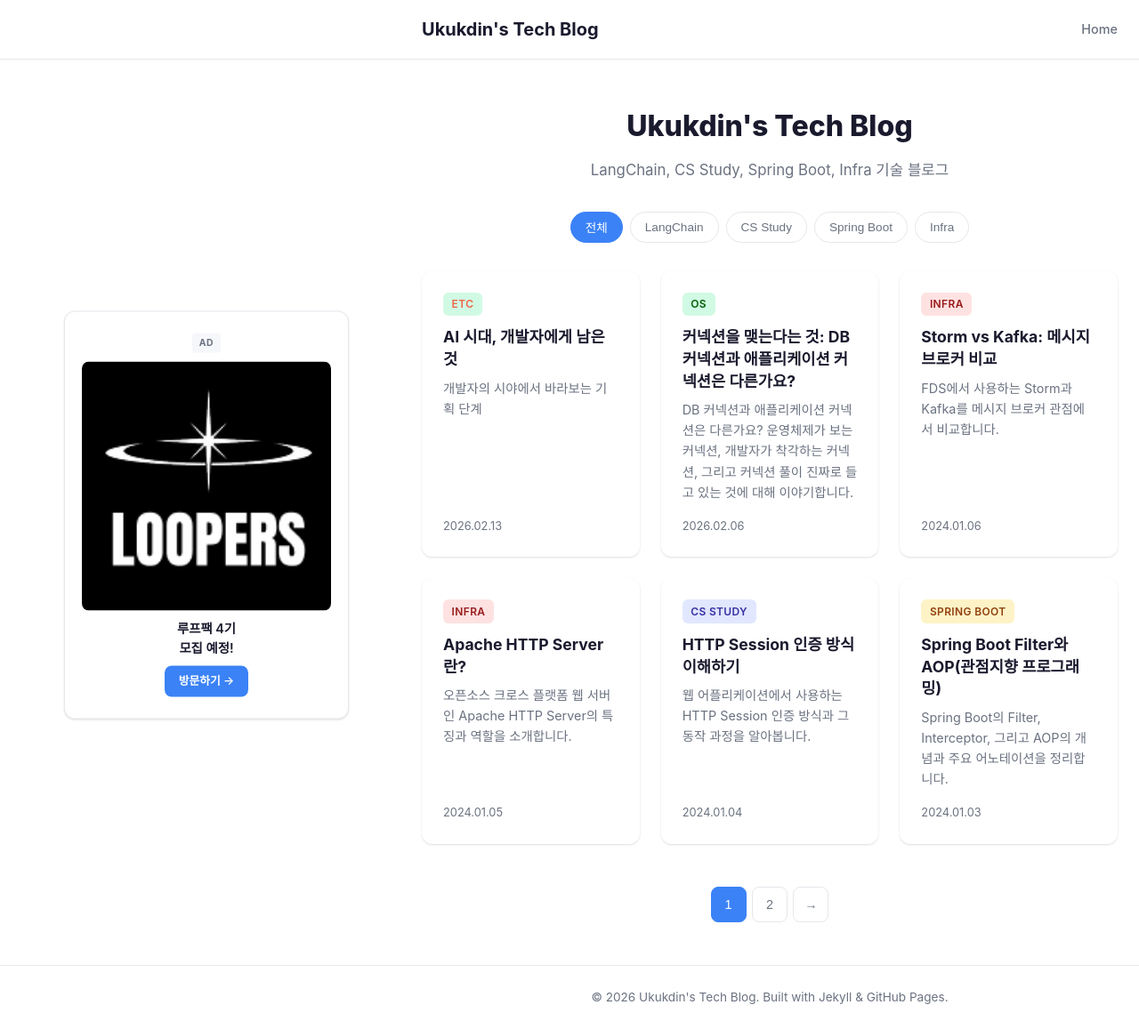
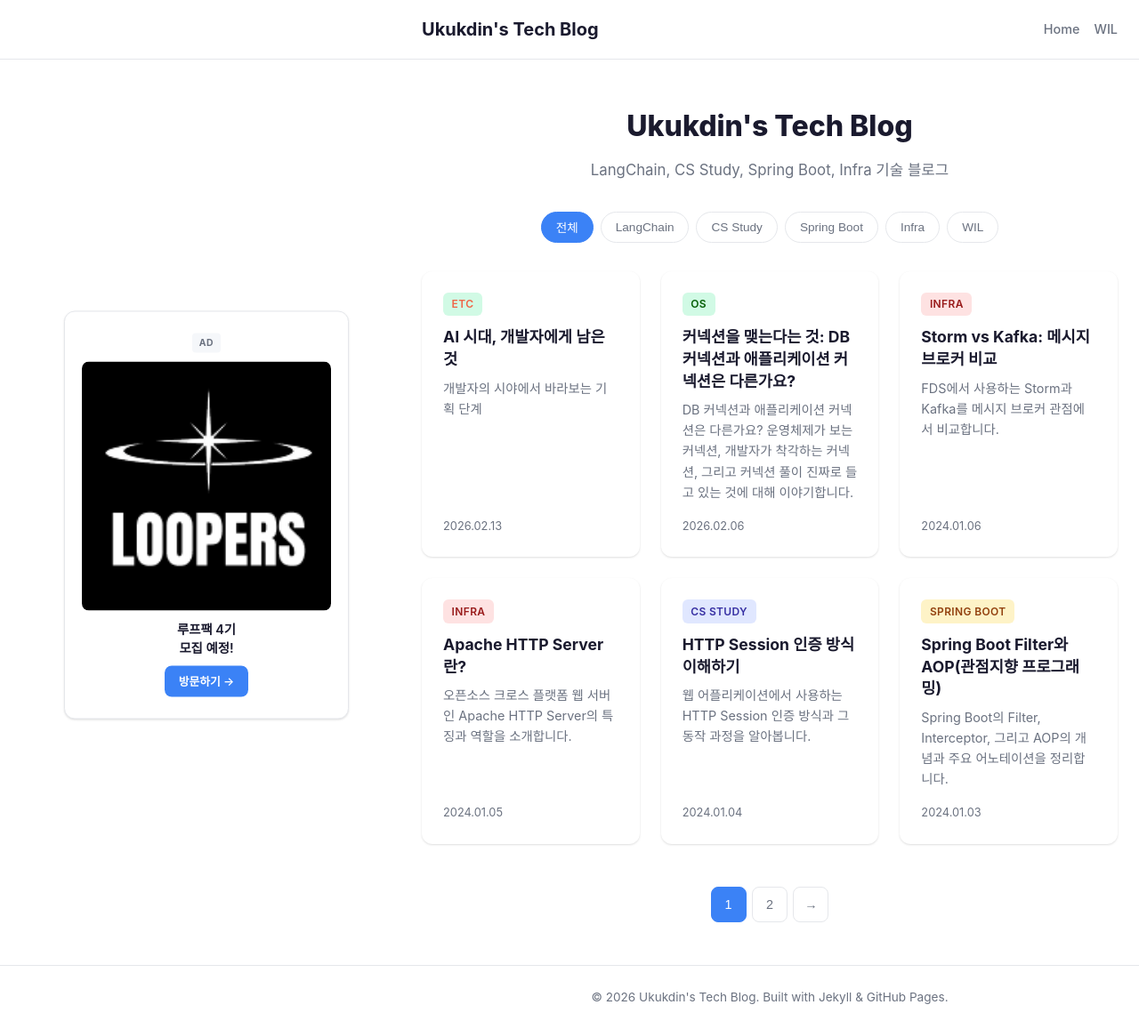
Before and after one commit to ukukdin/ukukdin.github.io, a Jekyll site: the page built from index.html, in a window 1280 px wide and 1157 px high. Shown: the whole window at 89% size. Built offline with Jekyll 4.4.1, drawn with Linux system fonts in a browser that asks for light colours.

```diff
--- a/_includes/header.html
+++ b/_includes/header.html
@@ -3,6 +3,7 @@
     <a href="{{ '/' | relative_url }}" class="site-header__logo">{{ site.title }}</a>
     <nav class="site-header__nav">
       <a href="{{ '/' | relative_url }}">Home</a>
+      <a href="{{ '/wil/' | relative_url }}">WIL</a>
     </nav>
   </div>
 </header>
--- a/assets/css/main.css
+++ b/assets/css/main.css
@@ -162,6 +162,11 @@
 
 .site-header__logo:hover {
   text-decoration: none;
+}
+
+.site-header__nav {
+  display: flex;
+  gap: 1rem;
 }
 
 .site-header__nav a {
--- a/index.html
+++ b/index.html
@@ -14,6 +14,7 @@
   <button class="category-filter__btn" data-category="CS Study">CS Study</button>
   <button class="category-filter__btn" data-category="Spring Boot">Spring Boot</button>
   <button class="category-filter__btn" data-category="Infra">Infra</button>
+  <button class="category-filter__btn" data-category="WIL">WIL</button>
 </div>
 
 <div class="card-grid">
```
